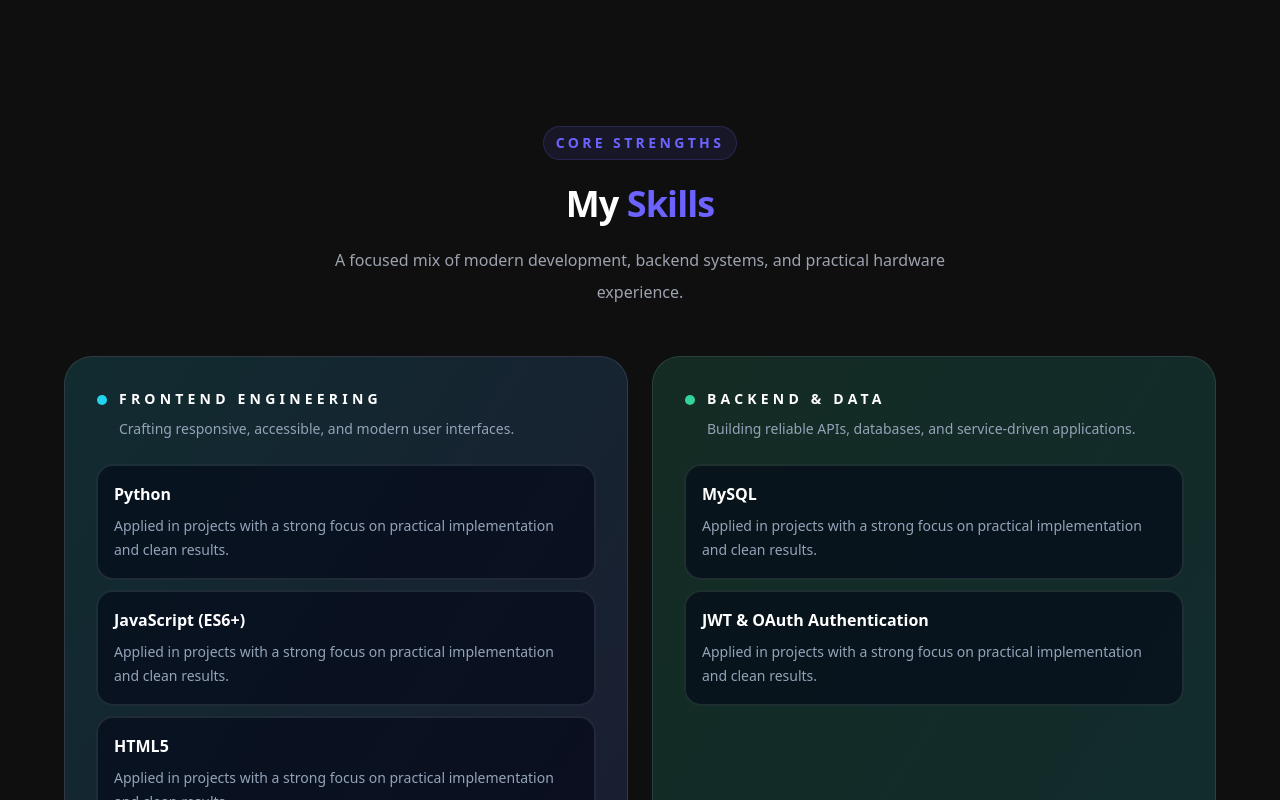
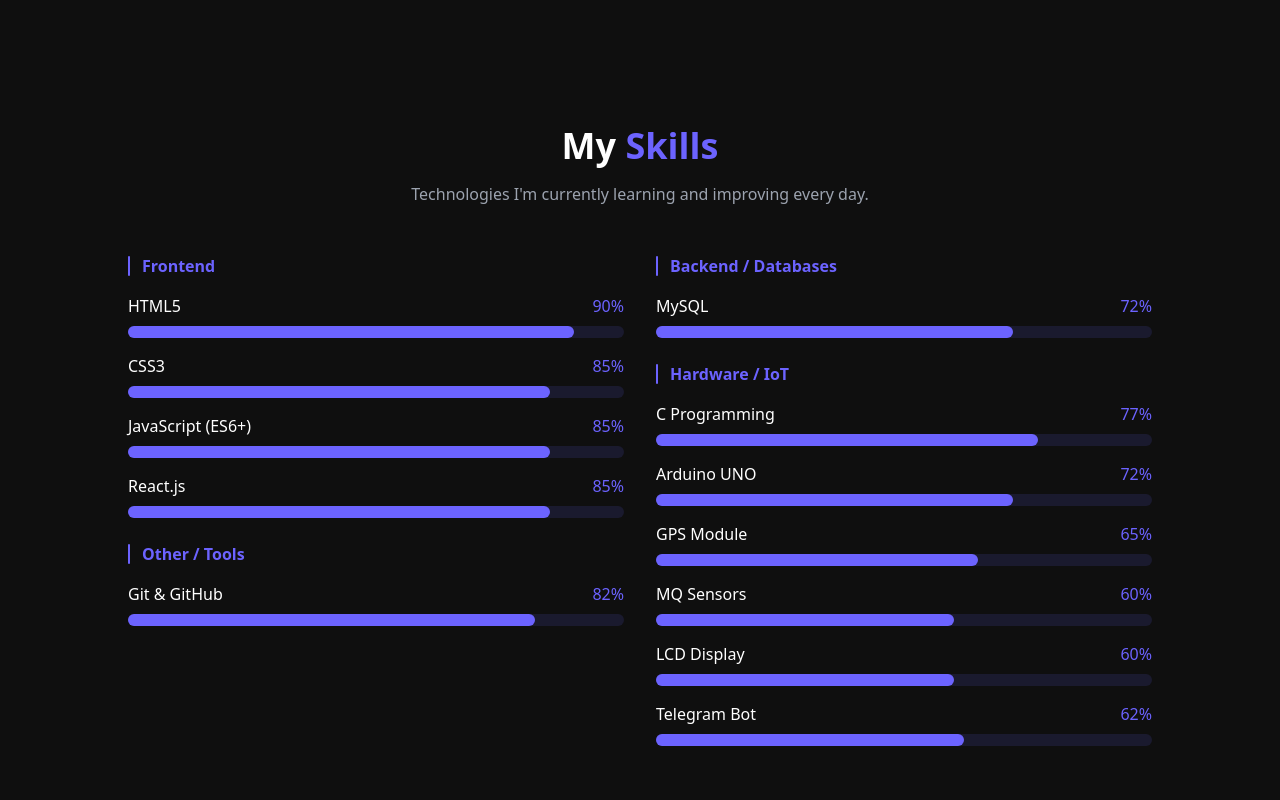
Before and after one commit to TEJASSREERR/my-portfolio, a React (Vite) app: page / in a window 1280 px wide. Shown: the part 1720-2520 px from the top of the page. Built offline with nearby package versions, Linux system fonts and the light colour scheme.

Commit message:
Update skills section

```diff
--- a/src/components/Skills.jsx
+++ b/src/components/Skills.jsx
@@ -1,117 +1,85 @@
 import { motion } from 'framer-motion'
 import { skills } from '../data/skills'
 
-const skillGroups = [
-  {
-    key: 'frontend',
-    title: 'Frontend Engineering',
-    subtitle: 'Crafting responsive, accessible, and modern user interfaces.',
-    accent: 'from-cyan-400/15 to-primary/15',
-    dot: 'bg-cyan-400'
-  },
-  {
-    key: 'backend',
-    title: 'Backend & Data',
-    subtitle: 'Building reliable APIs, databases, and service-driven applications.',
-    accent: 'from-emerald-400/15 to-cyan-400/15',
-    dot: 'bg-emerald-400'
-  },
-  {
-    key: 'hardware',
-    title: 'Embedded & IoT',
-    subtitle: 'Designing practical hardware solutions with sensors and real-time feedback.',
-    accent: 'from-amber-400/15 to-orange-400/15',
-    dot: 'bg-amber-400'
-  },
-  {
-    key: 'other',
-    title: 'Tools & Delivery',
-    subtitle: 'Supporting projects with version control, deployment, and collaboration.',
-    accent: 'from-violet-400/15 to-fuchsia-400/15',
-    dot: 'bg-violet-400'
-  }
-]
-
-function SkillItem({ skill, index, accentClass }) {
-  return (
-    <motion.li
-      initial={{ opacity: 0, y: 12 }}
-      whileInView={{ opacity: 1, y: 0 }}
-      viewport={{ once: true }}
-      transition={{ duration: 0.35, delay: index * 0.06 }}
-      className="rounded-2xl border border-white/10 bg-slate-950/60 p-4 shadow-[0_0_0_1px_rgba(255,255,255,0.03)]"
-    >
-      <div>
-        <h4 className="text-base font-semibold text-white">{skill.name}</h4>
-        <p className="mt-2 text-sm leading-6 text-slate-400">
-          Applied in projects with a strong focus on practical implementation and clean results.
-        </p>
-      </div>
-    </motion.li>
-  )
-}
-
-function SkillGroup({ group, skillsList, index }) {
+function SkillBar({ skill, index }) {
   return (
     <motion.div
-      initial={{ opacity: 0, x: index % 2 === 0 ? -18 : 18 }}
+      key={skill.name}
+      initial={{ opacity: 0, x: -20 }}
       whileInView={{ opacity: 1, x: 0 }}
       viewport={{ once: true }}
-      transition={{ duration: 0.45, delay: index * 0.08 }}
-      className={`rounded-[28px] border border-white/10 bg-gradient-to-br ${group.accent} p-6 md:p-8`}
+      transition={{ duration: 0.4, delay: index * 0.08 }}
+      className="mb-4"
     >
-      <div className="mb-6 flex items-start gap-3">
-        <span className={`mt-1.5 h-2.5 w-2.5 rounded-full ${group.dot}`} />
-        <div>
-          <h3 className="text-sm font-semibold uppercase tracking-[0.3em] text-white">
-            {group.title}
-          </h3>
-          <p className="mt-2 text-sm leading-6 text-slate-400">{group.subtitle}</p>
-        </div>
+      <div className="flex justify-between mb-2">
+        <span className="font-medium">{skill.name}</span>
+        <span className="text-primary">{skill.level}%</span>
       </div>
-
-      <ul className="space-y-3">
-        {skillsList.map((skill, skillIndex) => (
-          <SkillItem
-            key={`${group.key}-${skill.name}`}
-            skill={skill}
-            index={skillIndex}
-            accentClass={group.accent}
-          />
-        ))}
-      </ul>
+      <div className="w-full bg-card rounded-full h-3">
+        <motion.div
+          initial={{ width: 0 }}
+          whileInView={{ width: `${skill.level}%` }}
+          viewport={{ once: true }}
+          transition={{ duration: 1, delay: 0.2 }}
+          className="bg-primary h-3 rounded-full"
+        />
+      </div>
     </motion.div>
   )
 }
 
 export default function Skills() {
   return (
-    <section id="skills" className="section-shell">
+    <section id="skills" className="py-20 px-6 max-w-7xl mx-auto">
       <motion.div
         initial={{ opacity: 0, y: 40 }}
         whileInView={{ opacity: 1, y: 0 }}
         viewport={{ once: true }}
         transition={{ duration: 0.6 }}
       >
-        <div className="text-center">
-          <div className="section-kicker mx-auto">Core Strengths</div>
-          <h2 className="section-heading mt-6">
-            My <span className="accent">Skills</span>
-          </h2>
-          <p className="section-subheading">
-            A focused mix of modern development, backend systems, and practical hardware experience.
-          </p>
-        </div>
+        <h2 className="text-3xl md:text-4xl font-bold text-center mb-4">
+          My <span className="text-primary">Skills</span>
+        </h2>
+        <p className="text-gray-400 text-center mb-12 max-w-2xl mx-auto">
+          Technologies I'm currently learning and improving every day.
+        </p>
 
-        <div className="mx-auto mt-12 grid max-w-6xl gap-6 lg:grid-cols-2">
-          {skillGroups.map((group, index) => (
-            <SkillGroup
-              key={group.key}
-              group={group}
-              skillsList={skills[group.key]}
-              index={index}
-            />
-          ))}
+        <div className="grid md:grid-cols-2 gap-8 max-w-5xl mx-auto">
+          <div>
+            <h3 className="flex items-center gap-3 text-base font-semibold mb-4 text-primary">
+              <span className="w-0.5 h-5 bg-primary rounded-sm inline-block" />
+              Frontend
+            </h3>
+            {skills.frontend.map((s, i) => (
+              <SkillBar skill={s} index={i} key={`fe-${s.name}`} />
+            ))}
+
+            <h3 className="flex items-center gap-3 text-base font-semibold mt-6 mb-4 text-primary">
+              <span className="w-0.5 h-5 bg-primary rounded-sm inline-block" />
+              Other / Tools
+            </h3>
+            {skills.other.map((s, i) => (
+              <SkillBar skill={s} index={i} key={`ot-${s.name}`} />
+            ))}
+          </div>
+
+          <div>
+            <h3 className="flex items-center gap-3 text-base font-semibold mb-4 text-primary">
+              <span className="w-0.5 h-5 bg-primary rounded-sm inline-block" />
+              Backend / Databases
+            </h3>
+            {skills.backend.map((s, i) => (
+              <SkillBar skill={s} index={i} key={`be-${s.name}`} />
+            ))}
+
+            <h3 className="flex items-center gap-3 text-base font-semibold mt-6 mb-4 text-primary">
+              <span className="w-0.5 h-5 bg-primary rounded-sm inline-block" />
+              Hardware / IoT
+            </h3>
+            {skills.hardware.map((s, i) => (
+              <SkillBar skill={s} index={i} key={`hw-${s.name}`} />
+            ))}
+          </div>
         </div>
       </motion.div>
     </section>
--- a/src/data/skills.js
+++ b/src/data/skills.js
@@ -1,23 +1,22 @@
 export const skills = {
   frontend: [
-    { name: 'Python', level: 90 },
-    { name: 'JavaScript (ES6+)', level: 85 },
     { name: 'HTML5', level: 90 },
     { name: 'CSS3', level: 85 },
-    { name: 'Django', level: 85 },
+    { name: 'JavaScript (ES6+)', level: 85 },
     { name: 'React.js', level: 85 }
   ],
   backend: [
-    { name: 'MySQL', level: 77 },
-    { name: 'JWT & OAuth Authentication', level: 80 }
+    { name: 'MySQL',level: 72 }
   ],
   hardware: [
-    { name: 'Git/GitHub', level: 85 }
+    { name: 'C Programming', level: 77 },
+    { name: 'Arduino UNO', level: 72 },
+    { name: 'GPS Module', level: 65 },
+    { name: 'MQ Sensors', level: 60 },
+    { name: 'LCD Display', level: 60 },
+    { name: 'Telegram Bot', level: 62 }
   ],
   other: [
-    { name: 'VS Code', level: 90 },
-    { name: 'Postman', level: 82 },
-    { name: 'Vercel', level: 78 },
-    { name: 'Railway', level: 76 }
+    { name: 'Git & GitHub', level: 82 }
   ]
 }
```
